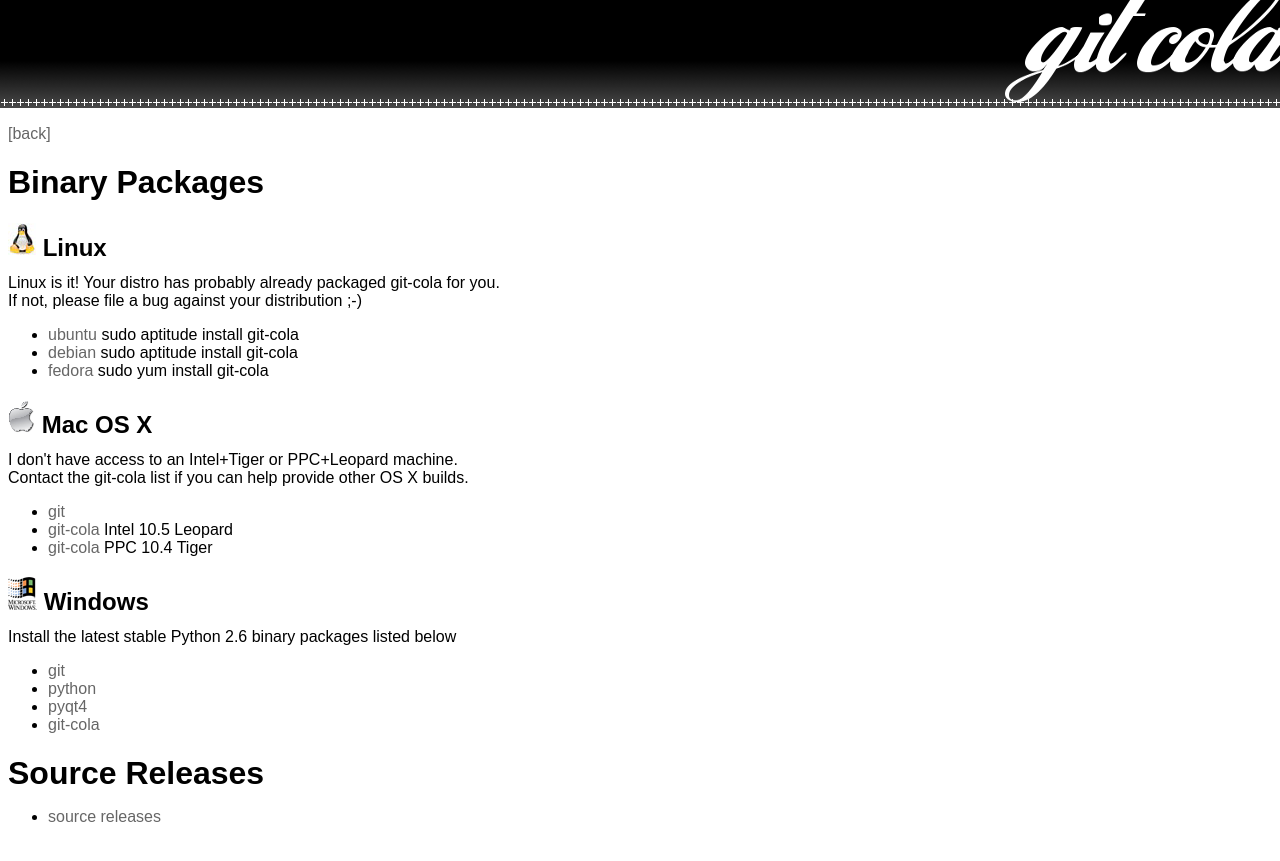
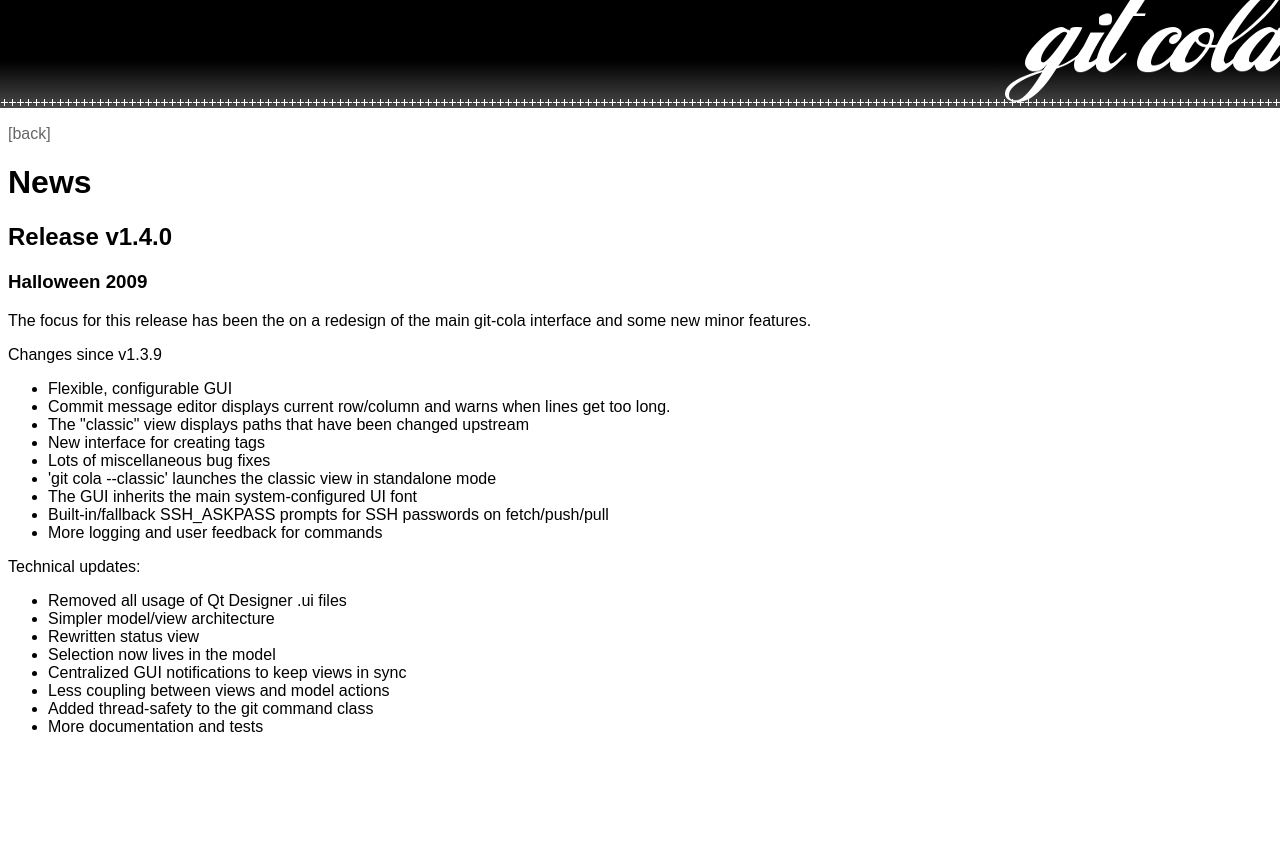
Before and after one commit to git-cola/git-cola.github.io, a Jekyll site: the page built from news.html, in a window 1280 px wide. Shown: the top 861 px of the page. Built offline with Jekyll 4.4.1, drawn with Linux system fonts in a browser that asks for light colours.

Commit message:
news: Add v1.4.0 release notes
Signed-off-by: David Aguilar <davvid@gmail.com>

```diff
--- a/news.html
+++ b/news.html
@@ -1,50 +1,49 @@
 ---
-title: git-cola - Downloads
+title: "git-cola: News"
 layout: logo-top
 ---
-
-<style type="text/css">
-img.title { border: 0; }
-h1.title { margin-bottom: 0.5em; }
-h2.title { margin-bottom: 0.5em; }
-</style>
 
 <div class="bodydiv">
 
 <p><a href="index.html">[back]</a></p>
 
-<h1>Binary Packages</h1>
+<h1>News</h1>
 
-<h2 class="title"><img class="title" src="images/logo-linux.png"/> Linux</h2>
-Linux is it!  Your distro has probably already packaged git-cola for you.<br/>
-If not, please file a bug against your distribution ;-)
+<h2>Release v1.4.0</h2>
+<h3>Halloween 2009</h3>
+
+<p>
+The focus for this release has been the on a redesign of the main
+git-cola interface and some new minor features.
+</p>
+
+<p>Changes since v1.3.9
 <ul>
-	<li><a href="http://packages.ubuntu.com/karmic/git-cola">ubuntu</a>
-	sudo aptitude install git-cola</li>
-	<li><a href="http://packages.debian.org/testing/main/git-cola">debian</a>
-	sudo aptitude install git-cola</li>
-	<li><a href="https://admin.fedoraproject.org/pkgdb/packages/name/git-cola">fedora</a>
-	sudo yum install git-cola</li>
+	<li>Flexible, configurable GUI</li>
+	<li>Commit message editor displays current row/column
+		and warns when lines get too long.</li>
+	<li>The "classic" view displays paths that have been changed upstream</li>
+	<li>New interface for creating tags</li>
+	<li>Lots of miscellaneous bug fixes</li>
+	<li>'git cola --classic' launches the classic view in standalone mode</li>
+	<li>The GUI inherits the main system-configured UI font</li>
+	<li>Built-in/fallback SSH_ASKPASS prompts for SSH passwords on
+		fetch/push/pull</li>
+	<li>More logging and user feedback for commands</li>
 </ul>
+</p>
 
-<h2 class="title"><img class="title" src="images/logo-darwin.png"/> Mac OS X</h2>
-I don't have access to an Intel+Tiger or PPC+Leopard machine.<br/>
-Contact the git-cola list if you can help provide other OS X builds.<ul>
-	<li><a href="http://code.google.com/p/git-osx-installer/">git</a></li>
-	<li><a href="releases/darwin/git-cola-intel-leopard.app.tar.bz2">git-cola</a> Intel 10.5 Leopard</li>
-	<li><a href="releases/darwin/git-cola-powerpc-tiger.app.tar.bz2">git-cola</a> PPC 10.4 Tiger</li>
+<p>Technical updates:
+<ul>
+	<li>Removed all usage of Qt Designer .ui files</li>
+	<li>Simpler model/view architecture</li>
+	<li>Rewritten status view</li>
+	<li>Selection now lives in the model</li>
+	<li>Centralized GUI notifications to keep views in sync</li>
+	<li>Less coupling between views and model actions</li>
+	<li>Added thread-safety to the git command class</li>
+	<li>More documentation and tests</li>
 </ul>
+</p>
 
-<h2 class="title"><img class="title" src="images/logo-win32.png"/> Windows</h2>
-Install the latest stable Python 2.6 binary packages listed below <ul>
-	<li><a href="http://code.google.com/p/msysgit/">git</a></li>
-	<li><a href="http://python.org/download/">python</a></li>
-	<li><a href="http://www.riverbankcomputing.co.uk/software/pyqt/download">pyqt4</a></li>
-	<li><a href="releases/win32/cola.exe">git-cola</a></li>
-</ul>
-
-<h1 class="title">Source Releases</h1> <ul>
-	<li><a href="releases/?C=N&amp;O=D">source releases</a></li>
-</ul>
-</span>
 </div>
```
